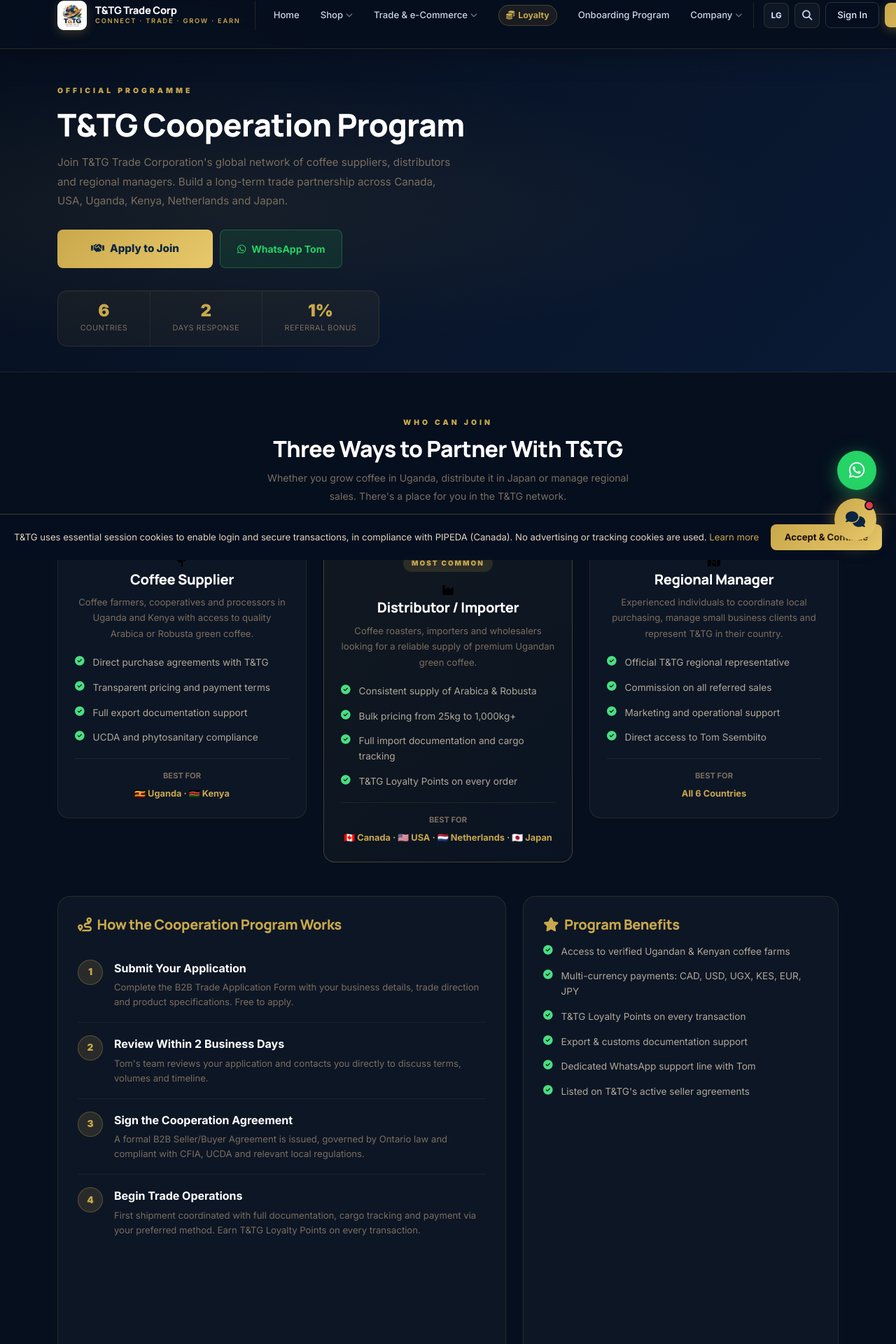
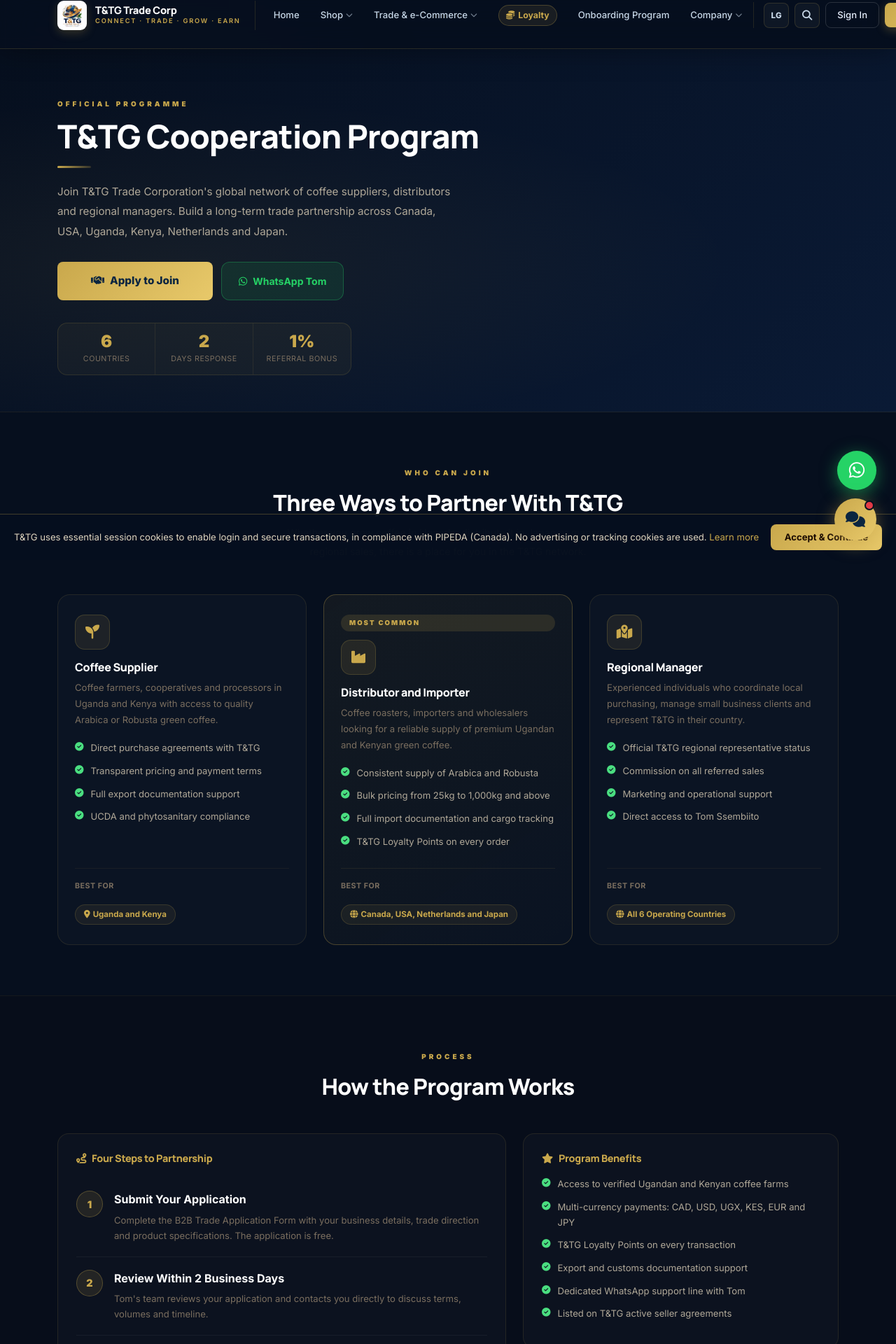
Before and after one commit to Keplas/tntg-corp, a Django app: page /services/cooperation-program/ in a window 1280 px wide; the page is wider, and only the part inside the window is pictured. Shown: the top 1920 px of that part at 70% size. Run offline with Django 5.2, Linux system fonts and the light colour scheme; data comes from the database, SQL or seed files in the repository.

Commit message:
Fully restructure Cooperation Program page: clean CSS, defined icon boxes, no emojis, no slashes, proper section spacing and card layouts

```diff
--- a/templates/services/cooperation_program.html
+++ b/templates/services/cooperation_program.html
@@ -1,192 +1,241 @@
 {% extends 'base.html' %}
-{% block title %}T&TG Cooperation Program: Join the Network{% endblock %}
+{% block title %}T&TG Cooperation Program | Join the Network{% endblock %}
 {% block content %}
 <style>
-  .cp-hero { background:linear-gradient(135deg,#060f1e 0%,#0a1a35 100%); padding:52px 0 36px; border-bottom:1px solid rgba(201,168,76,.12); position:relative; overflow:hidden; }
-  .cp-hero::before { content:''; position:absolute; inset:0; background:radial-gradient(ellipse at 25% 50%,rgba(201,168,76,.08),transparent 60%); }
-  .cp-card { background:rgba(255,255,255,.03); border:1px solid rgba(201,168,76,.15); border-radius:18px; padding:28px; height:100%; }
-  .cp-step { display:flex; gap:16px; align-items:flex-start; padding:18px 0; border-bottom:1px solid rgba(255,255,255,.05); }
-  .cp-step:last-child { border-bottom:none; }
-  .cp-num { width:36px; height:36px; border-radius:50%; background:rgba(201,168,76,.15); border:1px solid rgba(201,168,76,.3); color:#c9a84c; font-weight:900; display:flex; align-items:center; justify-content:center; flex-shrink:0; font-size:.85rem; }
-  .cp-partner-card { background:rgba(255,255,255,.03); border:1px solid rgba(201,168,76,.12); border-radius:16px; padding:24px; text-align:center; transition:all .3s; }
-  .cp-partner-card:hover { border-color:rgba(201,168,76,.4); transform:translateY(-4px); }
-  .cp-benefit { display:flex; gap:12px; align-items:flex-start; margin-bottom:14px; font-size:.85rem; color:#b0a898; line-height:1.6; }
-  .cp-benefit i { color:#4ade80; flex-shrink:0; margin-top:2px; }
+  /* ── Base ── */
+  .cp-bg       { background:#060f1e; }
+  .cp-bg-alt   { background:#070d1a; }
+  .cp-divider  { width:48px; height:3px; background:linear-gradient(90deg,#c9a84c,rgba(201,168,76,.2)); border-radius:2px; margin:10px 0 20px; }
+  .cp-label    { font-size:.62rem; font-weight:900; letter-spacing:4px; color:#c9a84c; text-transform:uppercase; display:inline-block; margin-bottom:10px; }
+
+  /* ── Hero ── */
+  .cp-hero     { background:linear-gradient(135deg,#060f1e 0%,#0a1a35 100%); padding:64px 0 52px; border-bottom:1px solid rgba(201,168,76,.1); position:relative; overflow:hidden; }
+  .cp-hero::before { content:''; position:absolute; inset:0; background:radial-gradient(ellipse at 20% 60%,rgba(201,168,76,.07),transparent 55%); }
+
+  /* ── Partner cards ── */
+  .cp-pcard    { background:rgba(255,255,255,.025); border:1px solid rgba(201,168,76,.12); border-radius:18px; padding:28px 24px; height:100%; display:flex; flex-direction:column; transition:all .3s; }
+  .cp-pcard:hover { border-color:rgba(201,168,76,.38); transform:translateY(-5px); box-shadow:0 20px 48px rgba(0,0,0,.25); }
+  .cp-pcard-featured { border-color:rgba(201,168,76,.3); background:linear-gradient(145deg,rgba(201,168,76,.07),rgba(255,255,255,.02)); }
+
+  /* ── Icon box ── */
+  .cp-icon     { width:50px; height:50px; border-radius:14px; background:rgba(201,168,76,.1); border:1px solid rgba(201,168,76,.2); display:flex; align-items:center; justify-content:center; color:#c9a84c; font-size:1.25rem; margin-bottom:16px; flex-shrink:0; }
+
+  /* ── Benefit rows ── */
+  .cp-benefit  { display:flex; gap:10px; align-items:flex-start; margin-bottom:11px; font-size:.82rem; color:#b0a898; line-height:1.65; }
+  .cp-benefit i { color:#4ade80; flex-shrink:0; margin-top:3px; font-size:.78rem; }
+
+  /* ── Steps ── */
+  .cp-step     { display:flex; gap:16px; align-items:flex-start; padding:18px 0; border-bottom:1px solid rgba(255,255,255,.05); }
+  .cp-step:last-child { border-bottom:none; padding-bottom:0; }
+  .cp-num      { width:38px; height:38px; border-radius:50%; background:rgba(201,168,76,.12); border:1px solid rgba(201,168,76,.3); color:#c9a84c; font-weight:900; display:flex; align-items:center; justify-content:center; flex-shrink:0; font-size:.9rem; }
+
+  /* ── Info card ── */
+  .cp-card     { background:rgba(255,255,255,.025); border:1px solid rgba(201,168,76,.12); border-radius:16px; padding:26px; height:100%; }
+
+  /* ── Stats bar ── */
+  .cp-stat-bar { display:grid; grid-template-columns:repeat(3,1fr); background:rgba(201,168,76,.05); border:1px solid rgba(201,168,76,.14); border-radius:14px; overflow:hidden; max-width:420px; }
+  .cp-stat     { padding:14px 18px; text-align:center; border-right:1px solid rgba(201,168,76,.1); }
+  .cp-stat:last-child { border-right:none; }
+
+  /* ── Region badge ── */
+  .cp-region   { display:inline-block; background:rgba(201,168,76,.08); border:1px solid rgba(201,168,76,.18); color:#c9a84c; font-size:.72rem; font-weight:700; padding:4px 12px; border-radius:20px; margin-top:12px; }
 </style>
 
-<!-- Hero -->
-<section class="cp-hero bg-shimmer">
+<!-- ── HERO ── -->
+<section class="cp-hero">
   <div class="container" style="position:relative;z-index:1">
-    <div style="font-size:.65rem;font-weight:900;letter-spacing:4px;color:#c9a84c;margin-bottom:12px;text-transform:uppercase">Official Programme</div>
-    <h1 style="color:#fff;font-weight:900;font-size:clamp(1.8rem,5vw,2.8rem);margin-bottom:14px;line-height:1.2">
+    <span class="cp-label">Official Programme</span>
+    <h1 style="color:#fff;font-weight:900;font-size:clamp(1.9rem,5vw,2.9rem);line-height:1.2;margin-bottom:14px">
       T&TG Cooperation Program
     </h1>
-    <p style="color:#7a6e5f;max-width:580px;line-height:1.8;font-size:.95rem;margin-bottom:28px">
+    <div class="cp-divider"></div>
+    <p style="color:#b0a898;max-width:580px;line-height:1.9;font-size:.95rem;margin-bottom:28px">
       Join T&TG Trade Corporation's global network of coffee suppliers, distributors and regional managers.
       Build a long-term trade partnership across Canada, USA, Uganda, Kenya, Netherlands and Japan.
     </p>
-    <div style="display:flex;flex-wrap:wrap;gap:10px">
+    <div style="display:flex;flex-wrap:wrap;gap:12px;margin-bottom:32px">
       <a href="{% url 'join_program' %}" class="btn btn-gold px-5 py-3" style="font-weight:800;font-size:.95rem">
         <i class="fas fa-handshake me-2"></i>Apply to Join
       </a>
-      <a href="https://wa.me/14168323512" target="_blank" class="btn py-3 px-4" style="background:rgba(37,211,102,.1);border:1px solid rgba(37,211,102,.3);color:#25d366;font-weight:700">
+      <a href="https://wa.me/14168323512" target="_blank" class="btn py-3 px-4" style="background:rgba(37,211,102,.1);border:1px solid rgba(37,211,102,.3);color:#25d366;font-weight:700;border-radius:12px">
         <i class="fab fa-whatsapp me-2"></i>WhatsApp Tom
       </a>
     </div>
-    <!-- Stats -->
-    <div style="display:grid;grid-template-columns:repeat(3,auto);gap:0;margin-top:32px;background:rgba(201,168,76,.06);border:1px solid rgba(201,168,76,.15);border-radius:14px;overflow:hidden;max-width:460px">
-      <div style="padding:16px 20px;text-align:center;border-right:1px solid rgba(201,168,76,.1)">
+    <div class="cp-stat-bar">
+      <div class="cp-stat">
         <div style="color:#c9a84c;font-weight:900;font-size:1.5rem;line-height:1">6</div>
-        <div style="color:#7a6e5f;font-size:.68rem;margin-top:4px;text-transform:uppercase;letter-spacing:.5px">Countries</div>
+        <div style="color:#7a6e5f;font-size:.67rem;margin-top:4px;text-transform:uppercase;letter-spacing:.5px">Countries</div>
       </div>
-      <div style="padding:16px 20px;text-align:center;border-right:1px solid rgba(201,168,76,.1)">
+      <div class="cp-stat">
         <div style="color:#c9a84c;font-weight:900;font-size:1.5rem;line-height:1">2</div>
-        <div style="color:#7a6e5f;font-size:.68rem;margin-top:4px;text-transform:uppercase;letter-spacing:.5px">Days Response</div>
+        <div style="color:#7a6e5f;font-size:.67rem;margin-top:4px;text-transform:uppercase;letter-spacing:.5px">Days Response</div>
       </div>
-      <div style="padding:16px 20px;text-align:center">
+      <div class="cp-stat">
         <div style="color:#c9a84c;font-weight:900;font-size:1.5rem;line-height:1">1%</div>
-        <div style="color:#7a6e5f;font-size:.68rem;margin-top:4px;text-transform:uppercase;letter-spacing:.5px">Referral Bonus</div>
+        <div style="color:#7a6e5f;font-size:.67rem;margin-top:4px;text-transform:uppercase;letter-spacing:.5px">Referral Bonus</div>
       </div>
     </div>
   </div>
 </section>
 
-<!-- Partner Types -->
-<section style="background:#060f1e;padding:64px 0">
+<!-- ── WHO CAN JOIN ── -->
+<section class="cp-bg" style="padding:72px 0">
   <div class="container">
-  <div style="text-align:center;margin-bottom:44px">
-    <div style="font-size:.65rem;font-weight:900;letter-spacing:4px;color:#c9a84c;margin-bottom:10px;text-transform:uppercase">Who Can Join</div>
-    <h2 style="color:#fff;font-weight:900;font-size:clamp(1.4rem,3vw,2rem)">Three Ways to Partner With T&TG</h2>
-    <p style="color:#7a6e5f;max-width:520px;margin:10px auto 0;font-size:.88rem;line-height:1.8">
-      Whether you grow coffee in Uganda, distribute it in Japan or manage regional sales. There's a place for you in the T&TG network.
+    <div style="text-align:center;margin-bottom:48px">
+      <span class="cp-label">Who Can Join</span>
+      <h2 style="color:#fff;font-weight:900;font-size:clamp(1.4rem,3vw,2rem);margin:6px 0 10px">Three Ways to Partner With T&TG</h2>
+      <p style="color:#7a6e5f;max-width:500px;margin:0 auto;font-size:.88rem;line-height:1.9">
+        Whether you grow coffee in Uganda, distribute it in Japan or manage regional sales, there is a place for you in the T&TG network.
       </p>
     </div>
 
-  <div class="row g-4 mb-5">
+    <div class="row g-4">
+
       <!-- Coffee Supplier -->
       <div class="col-md-4">
-      <div class="cp-partner-card">
-        <div class="cp-icon-box"><i class="fas fa-seedling"></i></div>
-        <h5 style="color:#fff;font-weight:800;margin-bottom:10px">Coffee Supplier</h5>
-        <div style="color:#7a6e5f;font-size:.82rem;line-height:1.7;margin-bottom:20px">
+        <div class="cp-pcard">
+          <div class="cp-icon"><i class="fas fa-seedling"></i></div>
+          <h5 style="color:#fff;font-weight:800;font-size:1rem;margin-bottom:8px">Coffee Supplier</h5>
+          <p style="color:#7a6e5f;font-size:.82rem;line-height:1.75;margin-bottom:18px">
             Coffee farmers, cooperatives and processors in Uganda and Kenya with access to quality Arabica or Robusta green coffee.
-        </div>
-        <div style="text-align:left">
+          </p>
+          <div style="flex:1">
             <div class="cp-benefit"><i class="fas fa-check-circle"></i>Direct purchase agreements with T&TG</div>
             <div class="cp-benefit"><i class="fas fa-check-circle"></i>Transparent pricing and payment terms</div>
             <div class="cp-benefit"><i class="fas fa-check-circle"></i>Full export documentation support</div>
             <div class="cp-benefit"><i class="fas fa-check-circle"></i>UCDA and phytosanitary compliance</div>
           </div>
-        <div style="margin-top:18px;padding-top:16px;border-top:1px solid rgba(201,168,76,.1)">
-          <div style="font-size:.7rem;color:#7a6e5f;text-transform:uppercase;font-weight:700;margin-bottom:6px">Best For</div>
-          <div style="color:#c9a84c;font-size:.8rem;font-weight:700">🇺🇬 Uganda · 🇰🇪 Kenya</div>
+          <div style="padding-top:16px;border-top:1px solid rgba(201,168,76,.08);margin-top:16px">
+            <div style="font-size:.67rem;color:#7a6e5f;text-transform:uppercase;letter-spacing:.5px;font-weight:700;margin-bottom:6px">Best For</div>
+            <span class="cp-region"><i class="fas fa-map-marker-alt me-1"></i>Uganda and Kenya</span>
           </div>
         </div>
       </div>
 
       <!-- Distributor -->
       <div class="col-md-4">
-      <div class="cp-partner-card" style="border-color:rgba(201,168,76,.3);background:linear-gradient(135deg,rgba(201,168,76,.06),rgba(255,255,255,.02))">
-        <div style="background:rgba(201,168,76,.15);color:#c9a84c;font-size:.62rem;font-weight:900;letter-spacing:2px;padding:4px 12px;border-radius:20px;display:inline-block;margin-bottom:14px;text-transform:uppercase">Most Common</div>
-        <div class="cp-icon-box"><i class="fas fa-industry"></i></div>
-        <h5 style="color:#fff;font-weight:800;margin-bottom:10px">Distributor / Importer</h5>
-        <div style="color:#7a6e5f;font-size:.82rem;line-height:1.7;margin-bottom:20px">
-          Coffee roasters, importers and wholesalers looking for a reliable supply of premium Ugandan green coffee.
-        </div>
-        <div style="text-align:left">
-          <div class="cp-benefit"><i class="fas fa-check-circle"></i>Consistent supply of Arabica & Robusta</div>
-          <div class="cp-benefit"><i class="fas fa-check-circle"></i>Bulk pricing from 25kg to 1,000kg+</div>
+        <div class="cp-pcard cp-pcard-featured">
+          <div style="background:rgba(201,168,76,.15);color:#c9a84c;font-size:.6rem;font-weight:900;letter-spacing:2px;padding:4px 12px;border-radius:20px;display:inline-block;margin-bottom:12px;text-transform:uppercase">Most Common</div>
+          <div class="cp-icon"><i class="fas fa-industry"></i></div>
+          <h5 style="color:#fff;font-weight:800;font-size:1rem;margin-bottom:8px">Distributor and Importer</h5>
+          <p style="color:#7a6e5f;font-size:.82rem;line-height:1.75;margin-bottom:18px">
+            Coffee roasters, importers and wholesalers looking for a reliable supply of premium Ugandan and Kenyan green coffee.
+          </p>
+          <div style="flex:1">
+            <div class="cp-benefit"><i class="fas fa-check-circle"></i>Consistent supply of Arabica and Robusta</div>
+            <div class="cp-benefit"><i class="fas fa-check-circle"></i>Bulk pricing from 25kg to 1,000kg and above</div>
             <div class="cp-benefit"><i class="fas fa-check-circle"></i>Full import documentation and cargo tracking</div>
             <div class="cp-benefit"><i class="fas fa-check-circle"></i>T&TG Loyalty Points on every order</div>
           </div>
-        <div style="margin-top:18px;padding-top:16px;border-top:1px solid rgba(201,168,76,.1)">
-          <div style="font-size:.7rem;color:#7a6e5f;text-transform:uppercase;font-weight:700;margin-bottom:6px">Best For</div>
-          <div style="color:#c9a84c;font-size:.8rem;font-weight:700">🇨🇦 Canada · 🇺🇸 USA · 🇳🇱 Netherlands · 🇯🇵 Japan</div>
+          <div style="padding-top:16px;border-top:1px solid rgba(201,168,76,.1);margin-top:16px">
+            <div style="font-size:.67rem;color:#7a6e5f;text-transform:uppercase;letter-spacing:.5px;font-weight:700;margin-bottom:6px">Best For</div>
+            <span class="cp-region"><i class="fas fa-globe me-1"></i>Canada, USA, Netherlands and Japan</span>
           </div>
         </div>
       </div>
 
       <!-- Regional Manager -->
       <div class="col-md-4">
-      <div class="cp-partner-card">
-        <div class="cp-icon-box"><i class="fas fa-map-marked-alt"></i></div>
-        <h5 style="color:#fff;font-weight:800;margin-bottom:10px">Regional Manager</h5>
-        <div style="color:#7a6e5f;font-size:.82rem;line-height:1.7;margin-bottom:20px">
-          Experienced individuals to coordinate local purchasing, manage small business clients and represent T&TG in their country.
-        </div>
-        <div style="text-align:left">
-          <div class="cp-benefit"><i class="fas fa-check-circle"></i>Official T&TG regional representative</div>
+        <div class="cp-pcard">
+          <div class="cp-icon"><i class="fas fa-map-marked-alt"></i></div>
+          <h5 style="color:#fff;font-weight:800;font-size:1rem;margin-bottom:8px">Regional Manager</h5>
+          <p style="color:#7a6e5f;font-size:.82rem;line-height:1.75;margin-bottom:18px">
+            Experienced individuals who coordinate local purchasing, manage small business clients and represent T&TG in their country.
+          </p>
+          <div style="flex:1">
+            <div class="cp-benefit"><i class="fas fa-check-circle"></i>Official T&TG regional representative status</div>
             <div class="cp-benefit"><i class="fas fa-check-circle"></i>Commission on all referred sales</div>
             <div class="cp-benefit"><i class="fas fa-check-circle"></i>Marketing and operational support</div>
             <div class="cp-benefit"><i class="fas fa-check-circle"></i>Direct access to Tom Ssembiito</div>
           </div>
-        <div style="margin-top:18px;padding-top:16px;border-top:1px solid rgba(201,168,76,.1)">
-          <div style="font-size:.7rem;color:#7a6e5f;text-transform:uppercase;font-weight:700;margin-bottom:6px">Best For</div>
-          <div style="color:#c9a84c;font-size:.8rem;font-weight:700">All 6 Countries</div>
+          <div style="padding-top:16px;border-top:1px solid rgba(201,168,76,.08);margin-top:16px">
+            <div style="font-size:.67rem;color:#7a6e5f;text-transform:uppercase;letter-spacing:.5px;font-weight:700;margin-bottom:6px">Best For</div>
+            <span class="cp-region"><i class="fas fa-globe me-1"></i>All 6 Operating Countries</span>
+          </div>
+        </div>
+      </div>
+
+    </div>
+  </div>
+</section>
+
+<!-- ── HOW IT WORKS + BENEFITS ── -->
+<section class="cp-bg-alt" style="padding:72px 0;border-top:1px solid rgba(201,168,76,.07)">
+  <div class="container">
+    <div style="text-align:center;margin-bottom:48px">
+      <span class="cp-label">Process</span>
+      <h2 style="color:#fff;font-weight:900;font-size:clamp(1.4rem,3vw,2rem);margin:6px 0">How the Program Works</h2>
+    </div>
+
+    <div class="row g-4">
+
+      <!-- Steps -->
+      <div class="col-lg-7">
+        <div class="cp-card">
+          <h6 style="color:#c9a84c;font-weight:800;font-size:.9rem;margin-bottom:20px;display:flex;align-items:center;gap:8px">
+            <i class="fas fa-route"></i> Four Steps to Partnership
+          </h6>
+          <div class="cp-step">
+            <div class="cp-num">1</div>
+            <div>
+              <div style="color:#fff;font-weight:700;margin-bottom:5px">Submit Your Application</div>
+              <div style="color:#7a6e5f;font-size:.82rem;line-height:1.7">Complete the B2B Trade Application Form with your business details, trade direction and product specifications. The application is free.</div>
+            </div>
+          </div>
+          <div class="cp-step">
+            <div class="cp-num">2</div>
+            <div>
+              <div style="color:#fff;font-weight:700;margin-bottom:5px">Review Within 2 Business Days</div>
+              <div style="color:#7a6e5f;font-size:.82rem;line-height:1.7">Tom's team reviews your application and contacts you directly to discuss terms, volumes and timeline.</div>
+            </div>
+          </div>
+          <div class="cp-step">
+            <div class="cp-num">3</div>
+            <div>
+              <div style="color:#fff;font-weight:700;margin-bottom:5px">Sign the Cooperation Agreement</div>
+              <div style="color:#7a6e5f;font-size:.82rem;line-height:1.7">A formal B2B Seller and Buyer Agreement is issued, governed by Ontario law and compliant with CFIA, UCDA and relevant local regulations in all operating countries.</div>
+            </div>
+          </div>
+          <div class="cp-step">
+            <div class="cp-num">4</div>
+            <div>
+              <div style="color:#fff;font-weight:700;margin-bottom:5px">Begin Trade Operations</div>
+              <div style="color:#7a6e5f;font-size:.82rem;line-height:1.7">Your first shipment is coordinated with full documentation, cargo tracking and payment via your preferred method. Earn T&TG Loyalty Points on every transaction.</div>
             </div>
           </div>
         </div>
       </div>
 
-  <!-- How It Works -->
-  <div class="row g-4">
-    <div class="col-lg-7">
+      <!-- Benefits + Contact -->
+      <div class="col-lg-5 d-flex flex-column gap-4">
+
         <div class="cp-card">
-        <h5 style="color:#c9a84c;font-weight:800;margin-bottom:20px"><i class="fas fa-route me-2"></i>How the Cooperation Program Works</h5>
-        <div class="cp-step">
-          <div class="cp-num">1</div>
-          <div>
-            <div style="color:#fff;font-weight:700;margin-bottom:4px">Submit Your Application</div>
-            <div style="color:#7a6e5f;font-size:.82rem;line-height:1.6">Complete the B2B Trade Application Form with your business details, trade direction and product specifications. Free to apply.</div>
-          </div>
-        </div>
-        <div class="cp-step">
-          <div class="cp-num">2</div>
-          <div>
-            <div style="color:#fff;font-weight:700;margin-bottom:4px">Review Within 2 Business Days</div>
-            <div style="color:#7a6e5f;font-size:.82rem;line-height:1.6">Tom's team reviews your application and contacts you directly to discuss terms, volumes and timeline.</div>
-          </div>
-        </div>
-        <div class="cp-step">
-          <div class="cp-num">3</div>
-          <div>
-            <div style="color:#fff;font-weight:700;margin-bottom:4px">Sign the Cooperation Agreement</div>
-            <div style="color:#7a6e5f;font-size:.82rem;line-height:1.6">A formal B2B Seller/Buyer Agreement is issued, governed by Ontario law and compliant with CFIA, UCDA and relevant local regulations.</div>
-          </div>
-        </div>
-        <div class="cp-step">
-          <div class="cp-num">4</div>
-          <div>
-            <div style="color:#fff;font-weight:700;margin-bottom:4px">Begin Trade Operations</div>
-            <div style="color:#7a6e5f;font-size:.82rem;line-height:1.6">First shipment coordinated with full documentation, cargo tracking and payment via your preferred method. Earn T&TG Loyalty Points on every transaction.</div>
-          </div>
-        </div>
-      </div>
+          <h6 style="color:#c9a84c;font-weight:800;font-size:.9rem;margin-bottom:18px;display:flex;align-items:center;gap:8px">
+            <i class="fas fa-star"></i> Program Benefits
+          </h6>
+          <div class="cp-benefit"><i class="fas fa-check-circle"></i>Access to verified Ugandan and Kenyan coffee farms</div>
+          <div class="cp-benefit"><i class="fas fa-check-circle"></i>Multi-currency payments: CAD, USD, UGX, KES, EUR and JPY</div>
+          <div class="cp-benefit"><i class="fas fa-check-circle"></i>T&TG Loyalty Points on every transaction</div>
+          <div class="cp-benefit"><i class="fas fa-check-circle"></i>Export and customs documentation support</div>
+          <div class="cp-benefit"><i class="fas fa-check-circle"></i>Dedicated WhatsApp support line with Tom</div>
+          <div class="cp-benefit"><i class="fas fa-check-circle"></i>Listed on T&TG active seller agreements</div>
         </div>
 
-    <div class="col-lg-5">
-      <!-- Program Benefits -->
-      <div class="cp-card mb-4">
-        <h5 style="color:#c9a84c;font-weight:800;margin-bottom:16px"><i class="fas fa-star me-2"></i>Program Benefits</h5>
-        <div class="cp-benefit"><i class="fas fa-check-circle"></i>Access to verified Ugandan & Kenyan coffee farms</div>
-        <div class="cp-benefit"><i class="fas fa-check-circle"></i>Multi-currency payments: CAD, USD, UGX, KES, EUR, JPY</div>
-        <div class="cp-benefit"><i class="fas fa-check-circle"></i>T&TG Loyalty Points on every transaction</div>
-        <div class="cp-benefit"><i class="fas fa-check-circle"></i>Export & customs documentation support</div>
-        <div class="cp-benefit"><i class="fas fa-check-circle"></i>Dedicated WhatsApp support line with Tom</div>
-        <div class="cp-benefit"><i class="fas fa-check-circle"></i>Listed on T&TG's active seller agreements</div>
+        <div class="cp-card" style="text-align:center">
+          <div style="width:56px;height:56px;border-radius:50%;background:rgba(201,168,76,.1);border:1px solid rgba(201,168,76,.2);display:flex;align-items:center;justify-content:center;margin:0 auto 14px">
+            <i class="fas fa-user-tie" style="color:#c9a84c;font-size:1.3rem"></i>
           </div>
-
-      <!-- Contact Tom -->
-      <div class="cp-card" style="text-align:center">
-        <div style="margin-bottom:8px"><i class="fas fa-user-circle" style="font-size:2.2rem;color:rgba(201,168,76,.4)"></i></div>
-        <h6 style="color:#fff;font-weight:800;margin-bottom:4px">Tom Ssembiito</h6>
-        <div style="color:#7a6e5f;font-size:.74rem;margin-bottom:18px">Founder & Managing Director<br>T&TG Trade Corporation, Toronto</div>
+          <div style="color:#fff;font-weight:800;font-size:1rem;margin-bottom:3px">Tom Ssembiito</div>
+          <div style="color:#c9a84c;font-size:.75rem;font-weight:700;margin-bottom:4px">Founder and Managing Director</div>
+          <div style="color:#7a6e5f;font-size:.74rem;margin-bottom:20px">T&TG Trade Corporation, Toronto, Canada</div>
           <a href="{% url 'join_program' %}" class="btn btn-gold w-100 mb-2" style="font-weight:800">Apply to Join Programme</a>
           <a href="https://wa.me/14168323512" target="_blank" class="btn w-100" style="background:rgba(37,211,102,.1);border:1px solid rgba(37,211,102,.3);color:#25d366;border-radius:12px;font-weight:700">
             <i class="fab fa-whatsapp me-2"></i>WhatsApp Tom
           </a>
-        <div style="margin-top:12px;color:#7a6e5f;font-size:.72rem">tom.grouptrade@gmail.com · +1 (416) 832 3512</div>
+          <div style="margin-top:12px;color:#7a6e5f;font-size:.72rem">tom.grouptrade@gmail.com</div>
+          <div style="color:#7a6e5f;font-size:.72rem">+1 (416) 832 3512</div>
         </div>
+
       </div>
     </div>
   </div>
```
Lines whose indentation alone changed are shown as unchanged.
